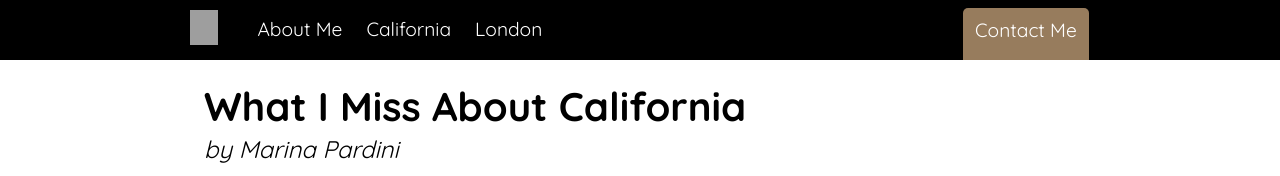
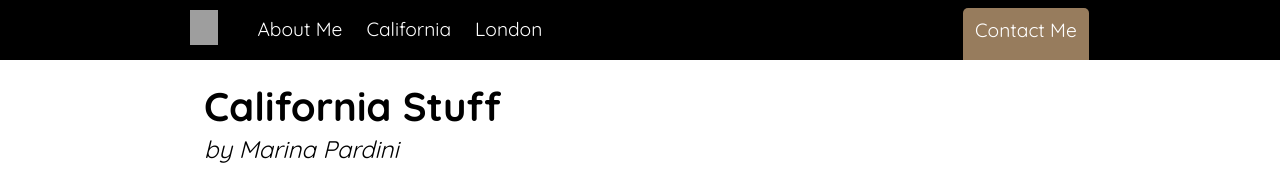
Before and after one commit to mmpardini/California, a plain HTML site: page index.html in a window 1280 px wide. Shown: the top 176 px of the page. Drawn offline with Linux system fonts and the light colour scheme; grey boxes are pictures that could not be loaded.

Commit message:
Update index.html

```diff
--- a/index.html
+++ b/index.html
@@ -21,7 +21,7 @@
       </header>
     <main>
 	  <div class="pagetitle">
-	  	<h1>What I Miss About&nbsp;California</h1>
+	  	<h1>California Stuff</h1>
       	<h2>by Marina Pardini</h2>
 	  </div>
        <section class="cards">
```
